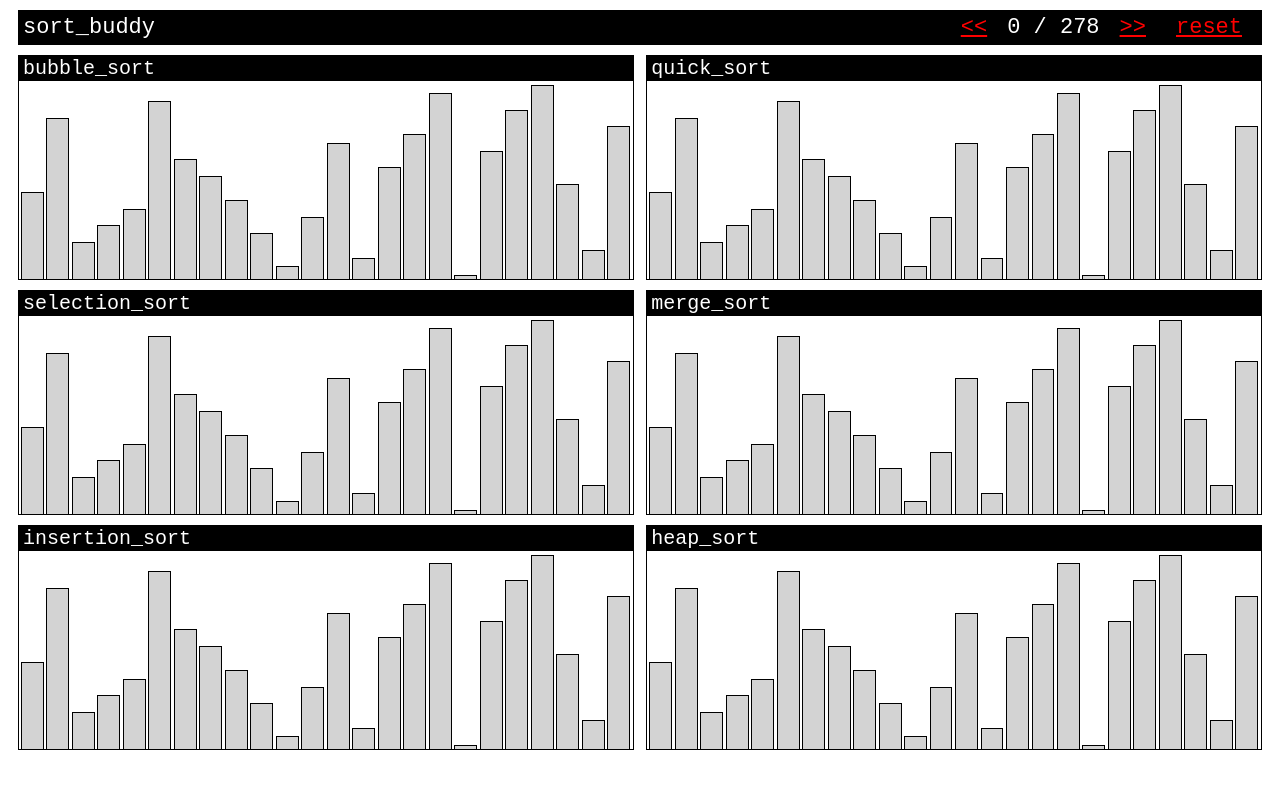
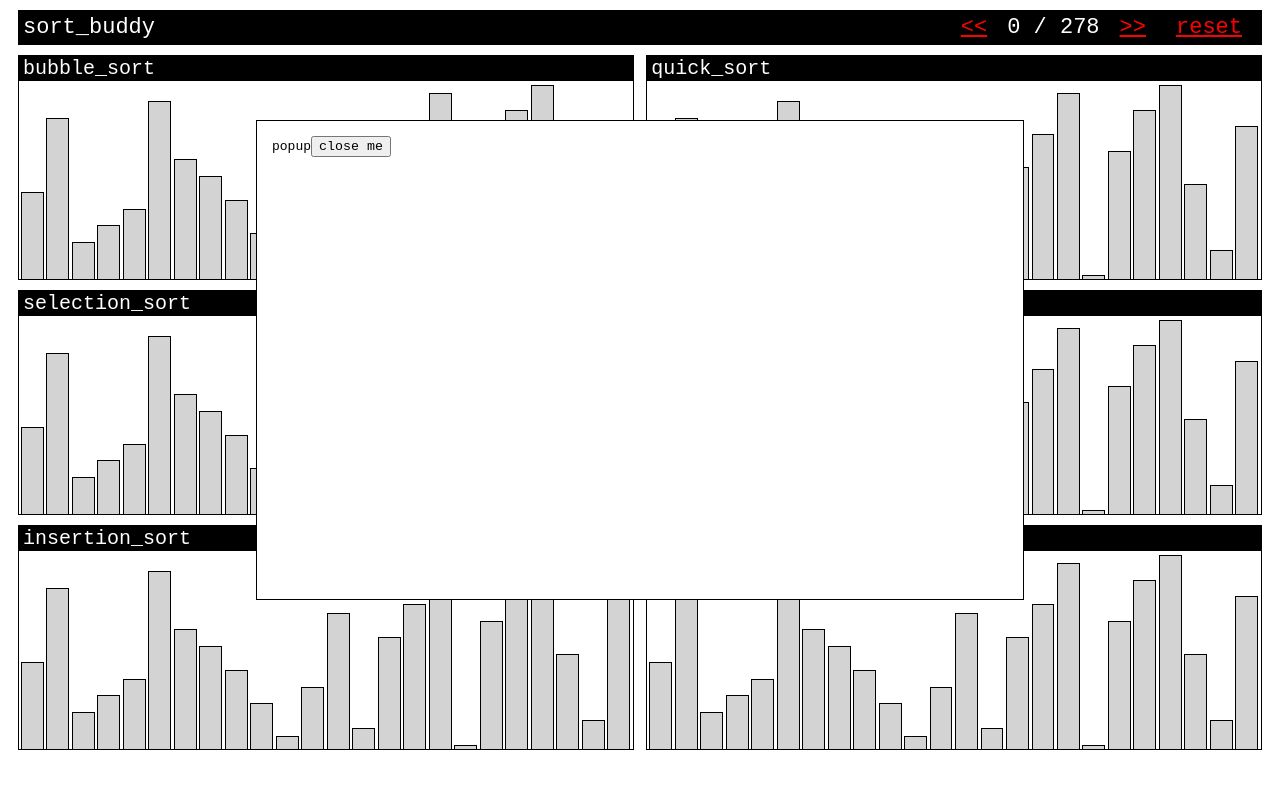
Before and after one commit to krnsk0/sort_buddy, a React app: page / in a window 1280 px wide. Shown: the top 788 px of the page. Built offline with nearby package versions, Linux system fonts and the light colour scheme.

Commit message:
set up popup display

```diff
--- a/public/style.css
+++ b/public/style.css
@@ -83,3 +83,25 @@
 .sort-bar.unsorted {
   background-color: lightgray;
 }
+
+/* Popup */
+.popup-outer {
+  position: fixed;
+  width: 100%;
+  height: 100%;
+  top: 0;
+  left: 0;
+  right: 0;
+  bottom: 0;
+  margin: auto;
+}
+.popup-inner {
+  position: absolute;
+  left: 20%;
+  right: 20%;
+  top: 15%;
+  bottom: 25%;
+  background: white;
+  border: 1px solid black;
+  padding: 15px;
+}
--- a/src/components/App.js
+++ b/src/components/App.js
@@ -1,9 +1,19 @@
 import React from 'react';
 import Topbar from './Topbar';
 import SortBox from './SortBox';
+import Popup from './Popup';
 import { connect } from 'react-redux';
 
 class disconnectedApp extends React.Component {
+  constructor(props) {
+    super(props);
+    this.togglePopup = this.togglePopup.bind(this);
+  }
+
+  togglePopup() {
+    console.log('toggling popup');
+  }
+
   render() {
     return (
       <div className="app">
@@ -44,6 +54,7 @@ class disconnectedApp extends React.Component {
             />
           </div>
         </div>
+        <Popup togglePopup={this.togglePopup} />
       </div>
     );
   }
--- /dev/null
+++ b/src/components/Popup.js
@@ -0,0 +1,16 @@
+import React from 'react';
+
+const Topbar = props => {
+  return (
+    <div className="popup-outer">
+      <div className="popup-inner">
+        <span>popup</span>
+        <button type="button" onClick={props.togglePopup}>
+          close me
+        </button>
+      </div>
+    </div>
+  );
+};
+
+export default Topbar;
--- a/src/redux/store.js
+++ b/src/redux/store.js
@@ -35,6 +35,7 @@ export const stepBack = () => {
 
 // reducer
 const initialState = {
+  popup: true,
   pointer: 0,
   maxLength: 0,
   bubbleSort: [],
@@ -48,6 +49,7 @@ const reducer = (state = initialState, action) => {
   if (action.type === RESET_ARRAY) {
     const shuffledArray = shuffledArrayFactory(action.size);
     const newState = {
+      ...state,
       bubbleSort: bubbleSort(shuffledArray),
       selectionSort: selectionSort(shuffledArray),
       insertionSort: insertionSort(shuffledArray),
@@ -55,7 +57,6 @@ const reducer = (state = initialState, action) => {
       heapSort: heapSort(shuffledArray),
       quickSort: quickSort(shuffledArray)
     };
-    newState.pointer = 0;
     newState.maxLength = Math.max(
       ...Object.values(newState)
         .map(arr => arr.length)
```
Also changed, not shown: public/bundle.js, 1 other file (tests, documents, lock files or other folders).
